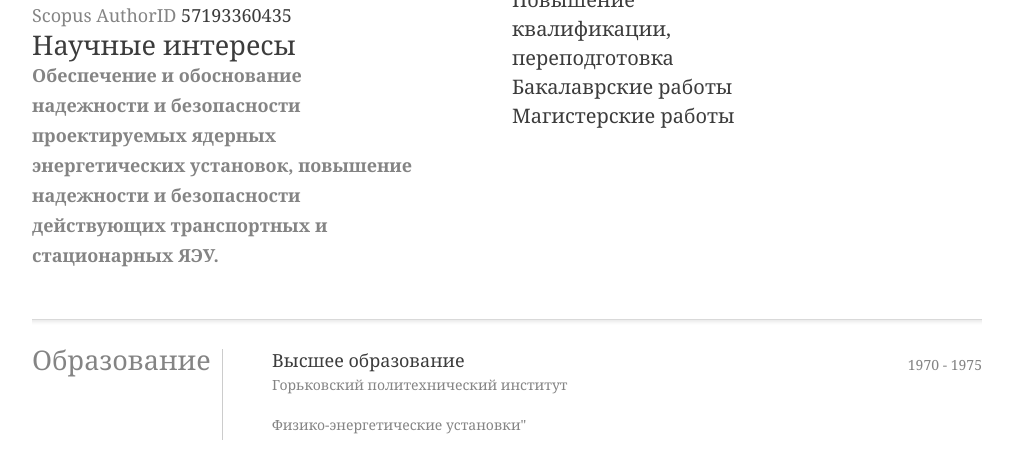
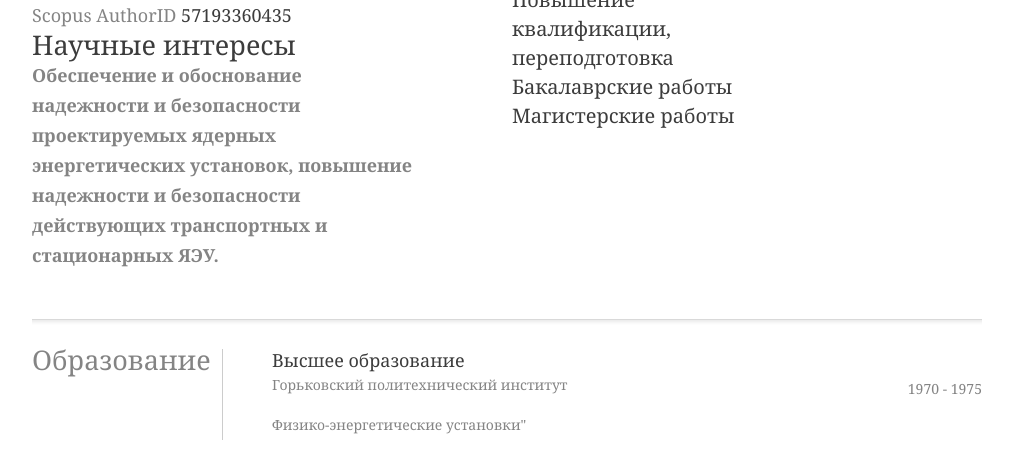
Before and after one commit to dimaozhigin/bakhmetyev.github.io, a plain HTML site: page index.html in a window 1280 px wide. Shown: the part 330-796 px from the top of the page, without its empty margins (133-1146 px from the left). Drawn offline with nearby package versions, Linux system fonts and the light colour scheme; files whose address does not match are found by name.

Commit message:
Add files via upload

```diff
--- a/css/main.css
+++ b/css/main.css
@@ -232,7 +232,7 @@ a:link:hover, a:visited:hover {
 
 .section .date {
   position: absolute;
-  top: 6px;
+  top: 30px;
   right: 0;
 }
 
```
